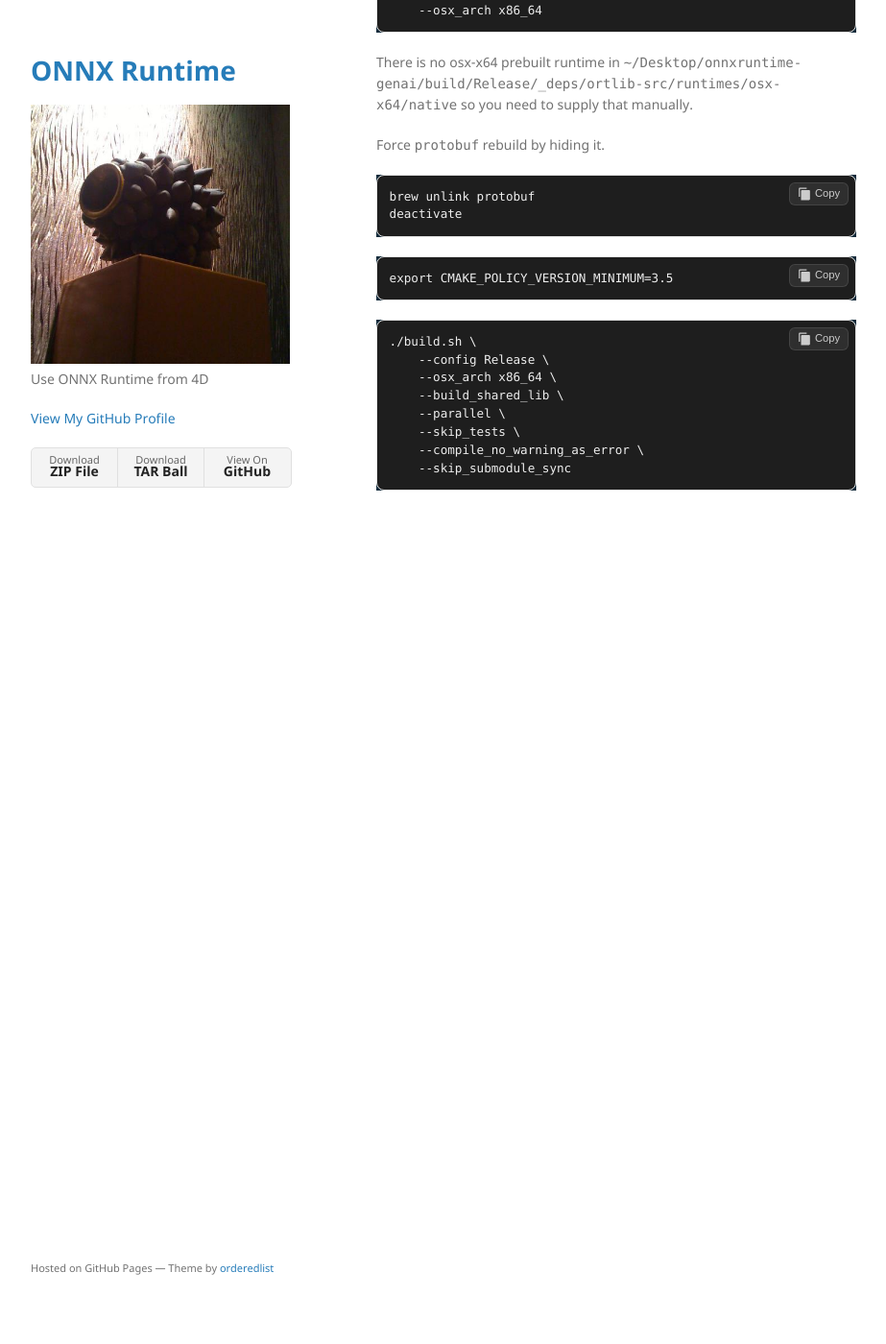
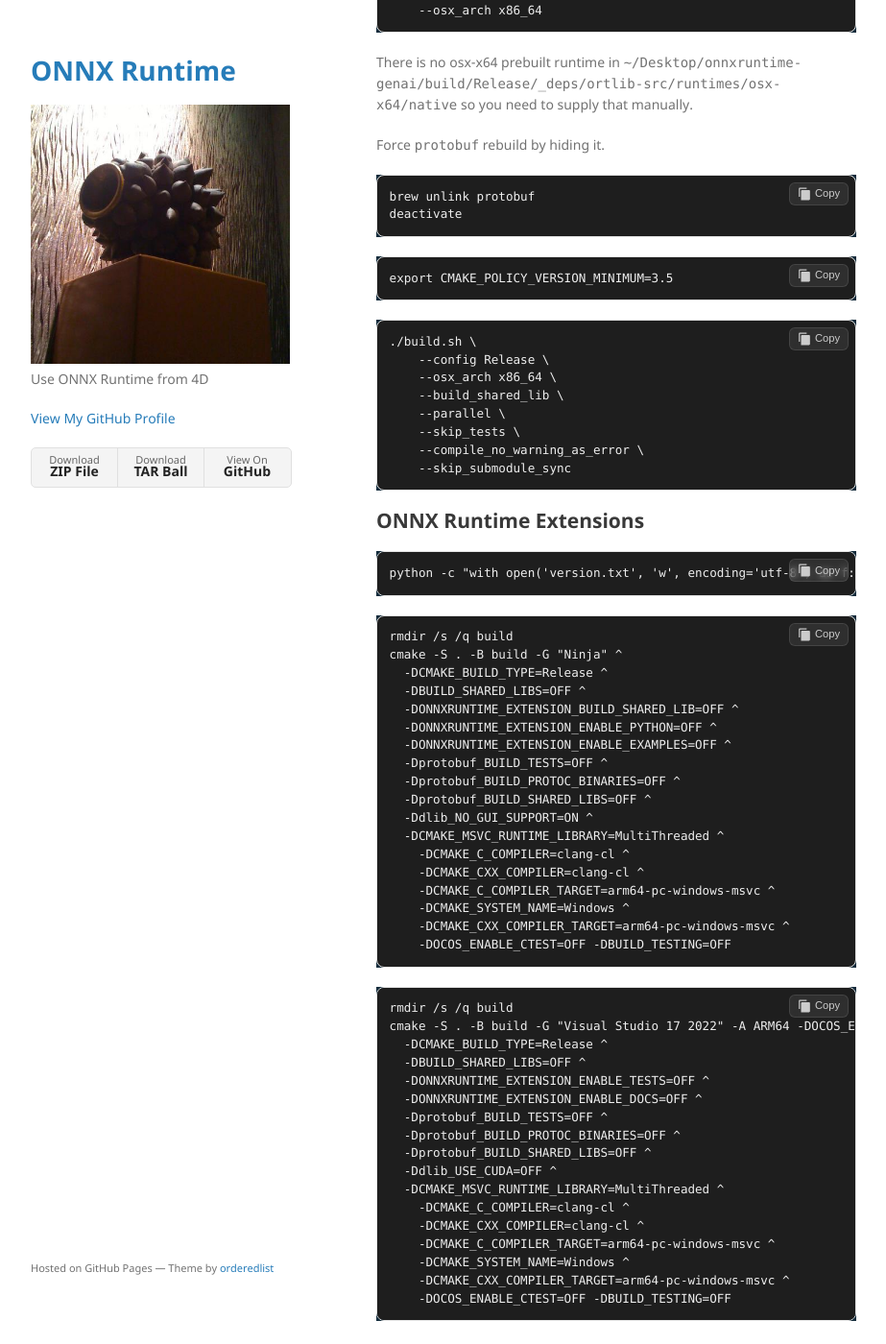
Before and after one commit to miyako/onnx-genai, a Jekyll site: the page built from build.md, in a window 1280 px wide and 1400 px high, scrolled down 1008 px. Shown: the whole window at 96% size, without its empty margins (178-1101 px from the left). Built offline with Jekyll 4.4.1, drawn with Linux system fonts in a browser that asks for light colours; before the commit the page ends 1589 px from its top, so only the background shows below that.

Commit message:
Update build.md

````diff
--- a/build.md
+++ b/build.md
@@ -81,3 +81,50 @@
     --compile_no_warning_as_error \
     --skip_submodule_sync
 ```
+
+## ONNX Runtime Extensions
+
+```
+python -c "with open('version.txt', 'w', encoding='utf-8') as f: f.write('0.12.0')"
+```
+
+```
+rmdir /s /q build
+cmake -S . -B build -G "Ninja" ^
+  -DCMAKE_BUILD_TYPE=Release ^
+  -DBUILD_SHARED_LIBS=OFF ^
+  -DONNXRUNTIME_EXTENSION_BUILD_SHARED_LIB=OFF ^
+  -DONNXRUNTIME_EXTENSION_ENABLE_PYTHON=OFF ^
+  -DONNXRUNTIME_EXTENSION_ENABLE_EXAMPLES=OFF ^
+  -Dprotobuf_BUILD_TESTS=OFF ^
+  -Dprotobuf_BUILD_PROTOC_BINARIES=OFF ^
+  -Dprotobuf_BUILD_SHARED_LIBS=OFF ^
+  -Ddlib_NO_GUI_SUPPORT=ON ^
+  -DCMAKE_MSVC_RUNTIME_LIBRARY=MultiThreaded ^
+    -DCMAKE_C_COMPILER=clang-cl ^
+    -DCMAKE_CXX_COMPILER=clang-cl ^
+    -DCMAKE_C_COMPILER_TARGET=arm64-pc-windows-msvc ^
+    -DCMAKE_SYSTEM_NAME=Windows ^
+    -DCMAKE_CXX_COMPILER_TARGET=arm64-pc-windows-msvc ^
+    -DOCOS_ENABLE_CTEST=OFF -DBUILD_TESTING=OFF
+```
+
+```
+rmdir /s /q build
+cmake -S . -B build -G "Visual Studio 17 2022" -A ARM64 -DOCOS_ENABLE_CTEST=OFF -DBUILD_TESTING=OFF ^
+  -DCMAKE_BUILD_TYPE=Release ^
+  -DBUILD_SHARED_LIBS=OFF ^
+  -DONNXRUNTIME_EXTENSION_ENABLE_TESTS=OFF ^
+  -DONNXRUNTIME_EXTENSION_ENABLE_DOCS=OFF ^
+  -Dprotobuf_BUILD_TESTS=OFF ^
+  -Dprotobuf_BUILD_PROTOC_BINARIES=OFF ^
+  -Dprotobuf_BUILD_SHARED_LIBS=OFF ^
+  -Ddlib_USE_CUDA=OFF ^
+  -DCMAKE_MSVC_RUNTIME_LIBRARY=MultiThreaded ^
+    -DCMAKE_C_COMPILER=clang-cl ^
+    -DCMAKE_CXX_COMPILER=clang-cl ^
+    -DCMAKE_C_COMPILER_TARGET=arm64-pc-windows-msvc ^
+    -DCMAKE_SYSTEM_NAME=Windows ^
+    -DCMAKE_CXX_COMPILER_TARGET=arm64-pc-windows-msvc ^
+    -DOCOS_ENABLE_CTEST=OFF -DBUILD_TESTING=OFF
+```
````
